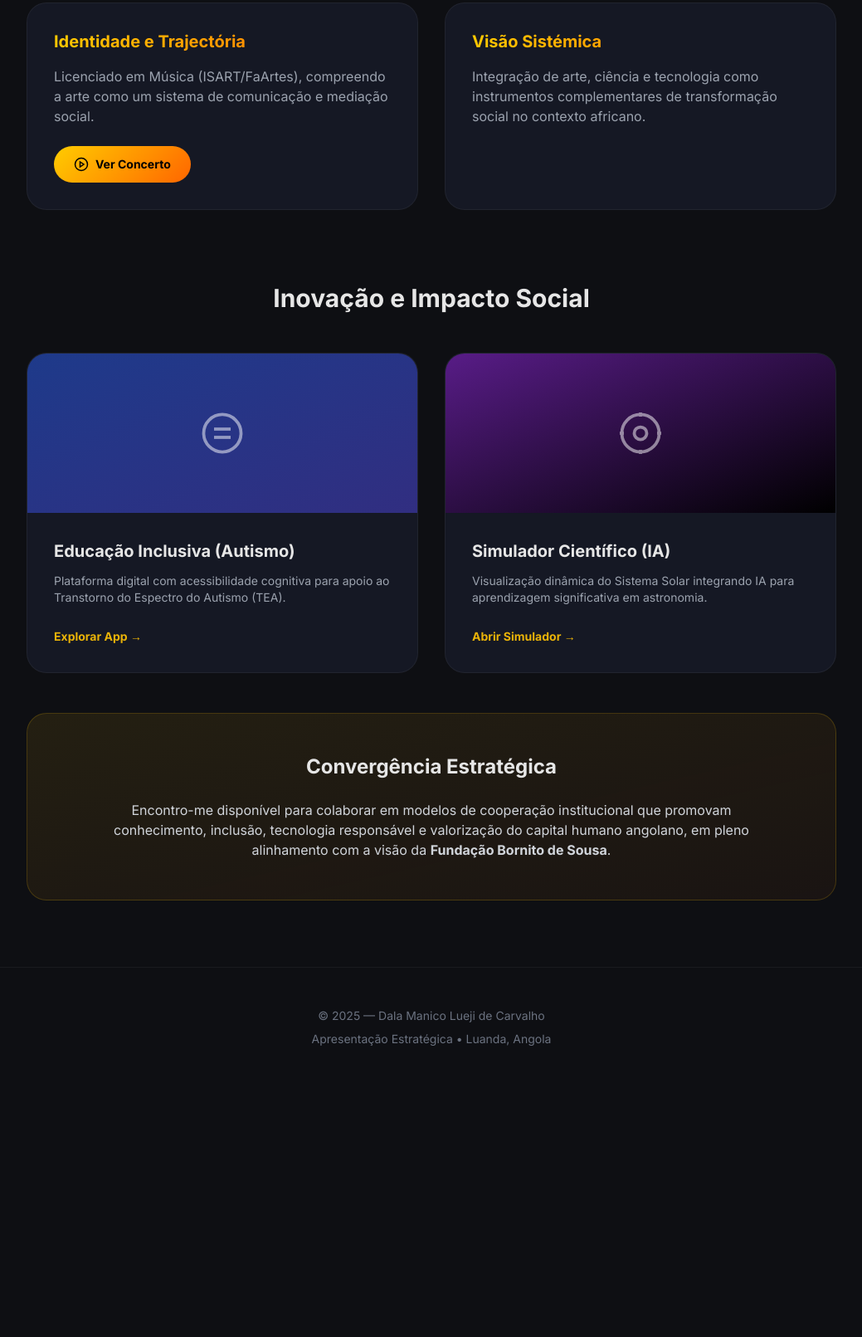
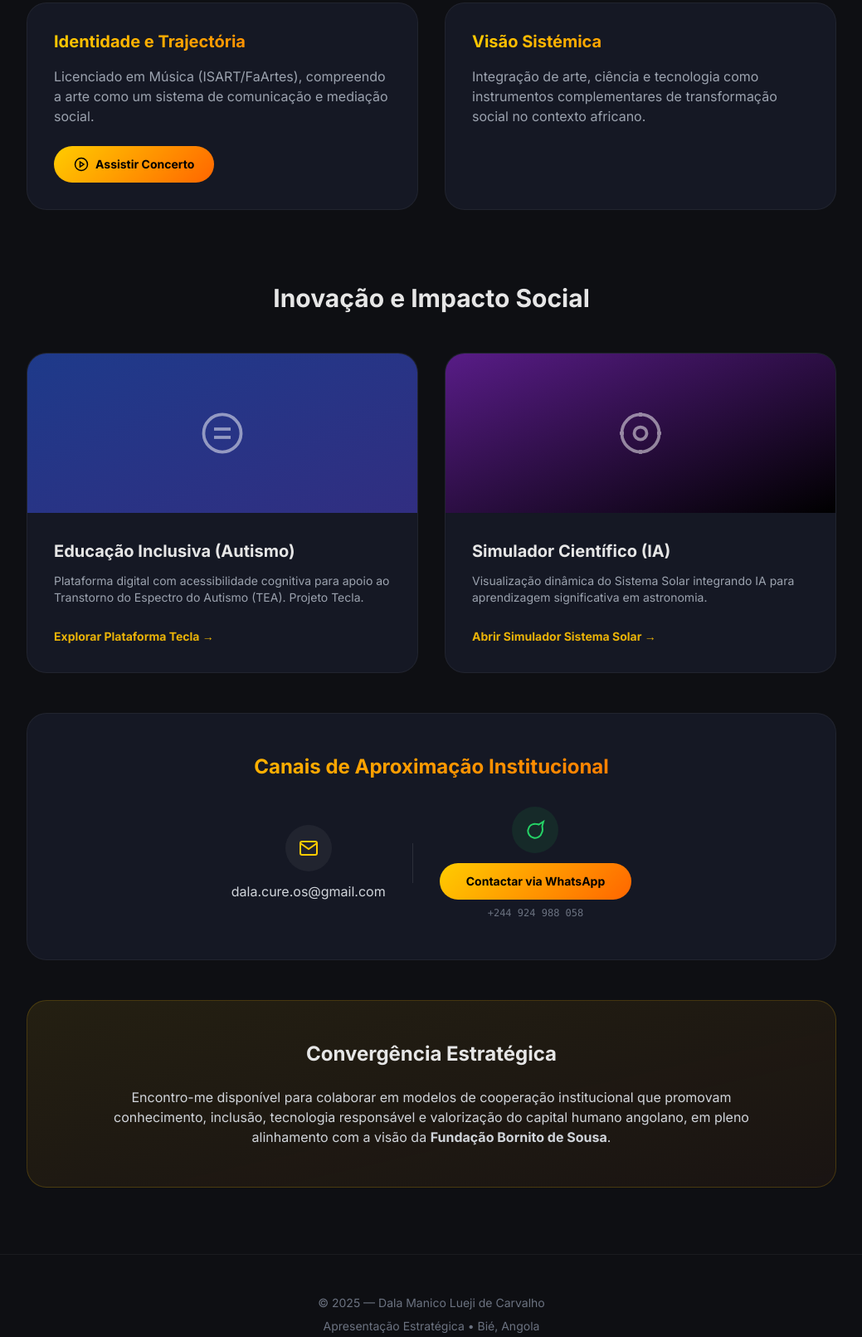
Before and after one commit to Dala35/Fundacao-Bornito-de-Sousa, a plain HTML site: page index.html in a window 1280 px wide. Shown: the part 747-2358 px from the top of the page at 83% size, without its empty margins (120-1159 px from the left). Before the commit the page ends 2057 px from the top, so only its background shows below. Drawn offline with nearby package versions, Linux system fonts and the light colour scheme.

Commit message:
Update links and text for accessibility and contact

```diff
--- a/index.html
+++ b/index.html
@@ -113,9 +113,9 @@
                 <h3 class="text-xl font-bold mb-4 gradient-text" data-lang="en">Identity and Trajectory</h3>
                 <p class="text-gray-400 mb-6" data-lang="pt">Licenciado em Música (ISART/FaArtes), compreendo a arte como um sistema de comunicação e mediação social.</p>
                 <p class="text-gray-400 mb-6" data-lang="en">Holding a degree in Music (ISART/FaArtes), I understand art as a system of communication and social mediation.</p>
-                <a href="#" class="btn-action px-6 py-3 rounded-full text-sm font-bold inline-flex items-center gap-2">
+                <a href="https://www.youtube.com/watch?v=xlBsoC6thYM&list=RDxlBsoC6thYM&start_radio=1" target="_blank" class="btn-action px-6 py-3 rounded-full text-sm font-bold inline-flex items-center gap-2">
                     <svg width="18" height="18" viewBox="0 0 24 24" fill="none" stroke="currentColor" stroke-width="2"><circle cx="12" cy="12" r="10"/><polygon points="10 8 16 12 10 16 10 8"/></svg>
-                    <span data-lang="pt">Ver Concerto</span><span data-lang="en">Watch Concert</span>
+                    <span data-lang="pt">Assistir Concerto</span><span data-lang="en">Watch Concert</span>
                 </a>
             </section>
 
@@ -140,10 +140,10 @@
                 <div class="p-8">
                     <h4 class="text-xl font-bold mb-3" data-lang="pt">Educação Inclusiva (Autismo)</h4>
                     <h4 class="text-xl font-bold mb-3" data-lang="en">Inclusive Education (Autism)</h4>
-                    <p class="text-gray-400 text-sm mb-6" data-lang="pt">Plataforma digital com acessibilidade cognitiva para apoio ao Transtorno do Espectro do Autismo (TEA).</p>
-                    <p class="text-gray-400 text-sm mb-6" data-lang="en">Digital platform with cognitive accessibility to support Autism Spectrum Disorder (ASD).</p>
-                    <a href="#" class="text-yellow-500 font-bold text-sm hover:underline" data-lang="pt">Explorar App →</a>
-                    <a href="#" class="text-yellow-500 font-bold text-sm hover:underline" data-lang="en">Explore App →</a>
+                    <p class="text-gray-400 text-sm mb-6" data-lang="pt">Plataforma digital com acessibilidade cognitiva para apoio ao Transtorno do Espectro do Autismo (TEA). Projeto Tecla.</p>
+                    <p class="text-gray-400 text-sm mb-6" data-lang="en">Digital platform with cognitive accessibility to support Autism Spectrum Disorder (ASD). Tecla Project.</p>
+                    <a href="https://dala35.github.io/Tecla/" target="_blank" class="text-yellow-500 font-bold text-sm hover:underline" data-lang="pt">Explorar Plataforma Tecla →</a>
+                    <a href="https://dala35.github.io/Tecla/" target="_blank" class="text-yellow-500 font-bold text-sm hover:underline" data-lang="en">Explore Tecla Platform →</a>
                 </div>
             </div>
 
@@ -157,11 +157,41 @@
                     <h4 class="text-xl font-bold mb-3" data-lang="en">Scientific Simulator (AI)</h4>
                     <p class="text-gray-400 text-sm mb-6" data-lang="pt">Visualização dinâmica do Sistema Solar integrando IA para aprendizagem significativa em astronomia.</p>
                     <p class="text-gray-400 text-sm mb-6" data-lang="en">Dynamic Solar System visualization integrating AI for meaningful learning in astronomy.</p>
-                    <a href="#" class="text-yellow-500 font-bold text-sm hover:underline" data-lang="pt">Abrir Simulador →</a>
-                    <a href="#" class="text-yellow-500 font-bold text-sm hover:underline" data-lang="en">Open Simulator →</a>
+                    <a href="https://dala35.github.io/Sistema-Solar-com-IA/" target="_blank" class="text-yellow-500 font-bold text-sm hover:underline" data-lang="pt">Abrir Simulador Sistema Solar →</a>
+                    <a href="https://dala35.github.io/Sistema-Solar-com-IA/" target="_blank" class="text-yellow-500 font-bold text-sm hover:underline" data-lang="en">Open Solar System Simulator →</a>
                 </div>
             </div>
         </div>
+
+        <!-- CONTACTO -->
+        <section id="contacto" class="glass-card p-8 md:p-12 rounded-3xl text-center">
+            <h3 class="text-2xl font-bold mb-8 gradient-text" data-lang="pt">Canais de Aproximação Institucional</h3>
+            <h3 class="text-2xl font-bold mb-8 gradient-text" data-lang="en">Institutional Engagement Channels</h3>
+
+            <div class="flex flex-col md:flex-row justify-center items-center gap-8">
+                <!-- Email -->
+                <div class="flex flex-col items-center">
+                    <div class="p-4 bg-white/5 rounded-full mb-3">
+                        <svg width="24" height="24" viewBox="0 0 24 24" fill="none" stroke="#ffcc00" stroke-width="2"><path d="M4 4h16c1.1 0 2 .9 2 2v12c0 1.1-.9 2-2 2H4c-1.1 0-2-.9-2-2V6c0-1.1.9-2 2-2z"/><polyline points="22,6 12,13 2,6"/></svg>
+                    </div>
+                    <a href="mailto:dala.cure.os@gmail.com" class="text-gray-300 hover:text-yellow-500 transition-colors font-medium">dala.cure.os@gmail.com</a>
+                </div>
+
+                <div class="hidden md:block w-px h-12 bg-white/10"></div>
+
+                <!-- WhatsApp -->
+                <div class="flex flex-col items-center">
+                    <div class="p-4 bg-green-500/10 rounded-full mb-3">
+                        <svg width="24" height="24" viewBox="0 0 24 24" fill="none" stroke="#25D366" stroke-width="2"><path d="M21 11.5a8.38 8.38 0 0 1-.9 3.8 8.5 8.5 0 1 1-7.6-10.6 8.38 8.38 0 0 1 3.8.9L22 2l-1.5 5.5Z"/></svg>
+                    </div>
+                    <a href="https://wa.me/244924988058" target="_blank" class="btn-action px-8 py-3 rounded-full text-sm font-bold flex items-center gap-2">
+                        <span data-lang="pt">Contactar via WhatsApp</span>
+                        <span data-lang="en">Contact via WhatsApp</span>
+                    </a>
+                    <p class="mt-2 text-xs text-gray-500 font-mono">+244 924 988 058</p>
+                </div>
+            </div>
+        </section>
 
         <!-- Alinhamento Estratégico -->
         <section class="bg-gradient-to-br from-yellow-500/10 to-orange-500/5 p-8 md:p-12 rounded-3xl border border-yellow-500/20">
@@ -179,8 +209,8 @@
 
     <footer class="py-12 px-6 border-t border-white/5 text-center text-gray-500 text-sm">
         <p>© 2025 — Dala Manico Lueji de Carvalho</p>
-        <p class="mt-2" data-lang="pt">Apresentação Estratégica • Luanda, Angola</p>
-        <p class="mt-2" data-lang="en">Strategic Presentation • Luanda, Angola</p>
+        <p class="mt-2" data-lang="pt">Apresentação Estratégica • Bié, Angola</p>
+        <p class="mt-2" data-lang="en">Strategic Presentation • Bié, Angola</p>
     </footer>
 
     <script>
```
